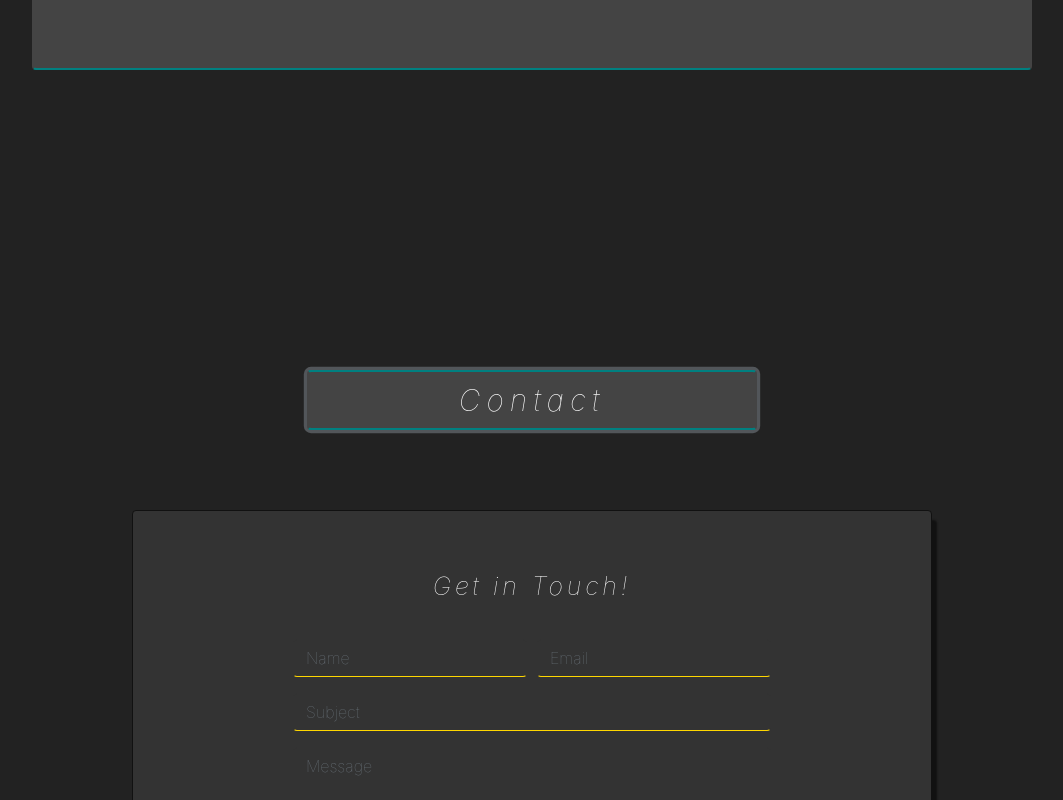
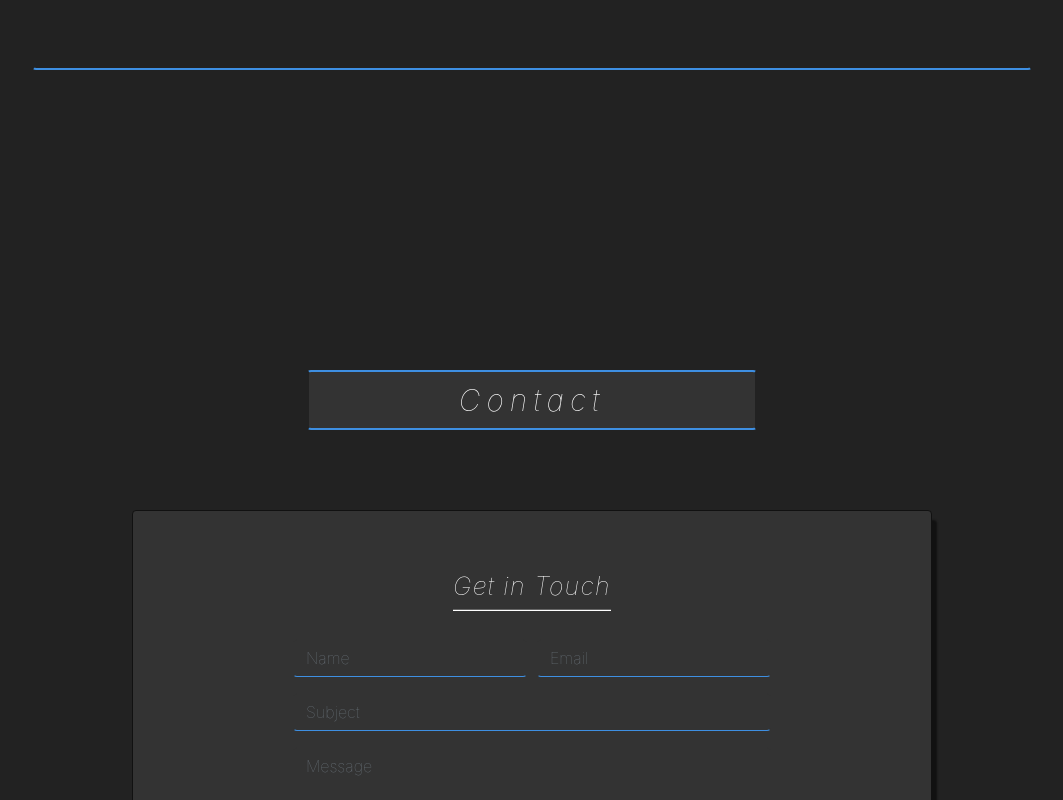
Before and after one commit to anthonytwh/anthonytwh.github.io, a React (Create React App) app: page / in a window 1280 px wide. Both pictures are taken after a click on the button "Contact". Shown: the part 3505-4305 px from the top of the page, without its empty margins (108-1171 px from the left). Built offline with nearby package versions, Linux system fonts and the light colour scheme.

Commit message:
format contact and portfolio

```diff
--- a/src/assets/styles.css
+++ b/src/assets/styles.css
@@ -9,6 +9,9 @@ Text-Title == size: 35px, spacing: 0.15em
 Text-Header == size: 25px, spacing: 0.05em
 Text-Body == size: 15px
 --
+
+Subcolor Primary == #3E8FE2
+Subcolor Secondary == lightblue
 */
 
 
@@ -292,11 +295,11 @@ P O R T F O L I O
   cursor: pointer;
   margin: 0 auto;
 
-  background: #444;
-  border: 2px solid #444;
-  border-color: #444;
-  border-top-color: teal;
-  border-bottom-color: teal;
+  background: #222;
+  border: 2px solid #222;
+  border-color: #222;
+  border-top-color: #3E8FE2;
+  border-bottom-color: #3E8FE2;
   color: white;
 
   font-size: 50px;
@@ -309,9 +312,27 @@ P O R T F O L I O
   margin-top: 5em;
 }
 
+.Portfolio-badge:hover {
+  border-top-color: lightblue;
+  border-bottom-color: lightblue;
+  background: #333;
+  border-color: #333;
+  color: lightgrey;
+  transform:scale(1.005);
+}
+
+.Portfolio-badge:focus {
+  outline: none;
+  box-shadow: none;
+  background: #333;
+  border-color: none;
+  border-top-color: #3E8FE2;
+  border-bottom-color: #3E8FE2;
+}
+
 .Portfolio-card {
   background-color: #333;
-  border-color: #111;
+  border-color: none;
   padding-top: 2.5%;
   padding-bottom: 2.5%;
   padding-left: 2.5%;
@@ -350,7 +371,12 @@ P O R T F O L I O
 }
 
 .Portfolio-href {
+  color: #3E8FE2;
+}
+
+.Portfolio-href:hover {
   color: lightblue;
+  text-decoration: none;
 }
 
 
@@ -384,11 +410,11 @@ C O N T A C T
   cursor: pointer;
   margin: 0 auto;
 
-  background: #444;
-  border: 2px solid #444;
-  border-color: #444;
-  border-top-color: teal;
-  border-bottom-color: teal;
+  background: #222;
+  border: 2px solid #222;
+  border-color: #222;
+  border-top-color: #3E8FE2;
+  border-bottom-color: #3E8FE2;
   color: white;
 
   font-size: 30px;
@@ -401,6 +427,24 @@ C O N T A C T
   margin-top: 10em;
 }
 
+.Contact-badge:hover {
+  border-top-color: lightblue;
+  border-bottom-color: lightblue;
+  background: #333;
+  border-color: #333;
+  color: lightgrey;
+  transform:scale(1.005);
+}
+
+.Contact-badge:focus {
+  outline: none;
+  box-shadow: none;
+  background: #333;
+  border-color: none;
+  border-top-color: #3E8FE2;
+  border-bottom-color: #3E8FE2;
+}
+
 .Contact-form {
   padding-left: 5em;
   padding-right: 5em;
@@ -410,8 +454,13 @@ C O N T A C T
   font-weight: 100;
   font-size: 25px;
   color: white;
-  letter-spacing: 0.15em;
+  letter-spacing: 0.05em;
   font-style: italic;
+  background-size: 0.5px 1em;
+  box-shadow:
+    inset 0 -0.8em #333,
+    inset 0 -0.85em white;
+  display: inline;
   padding-top: 1em;
   padding-bottom: 1em;
 }
@@ -419,33 +468,36 @@ C O N T A C T
 .Contact-input {
   background-color: #333;
   border-color: #333;
-  border-bottom-color: gold;
+  border-bottom-color: #3E8FE2;
   font-weight: 100;
 }
 
 .Contact-input:focus {
-  background: #333;
+  background: #444;
   color: white;
-  border-color: #333;
+  border-color: #444;
+  border-bottom-color: lightblue;
+  cursor: default;
+  box-shadow: none;
+  outline: none;
 }
 
-.Contact-input:active {
-  background: grey;
-  color: white;
-  border-color: grey;
+.Contact-input:-webkit-autofill {
+  transition: background-color 99999s ease-in-out 0s;
+  -webkit-text-fill-color: white !important;
 }
 
 .Contact-button {
-  background-color: grey;
-  border-color: grey;
-  color: white;
+  background-color: #444;
+  border-color: #3E8FE2;
+  color: #999;
   height: 3em;
   width: 20em;
 }
 
 .Contact-button:hover {
-  background-color: gold;
-  border-color: gold;
+  background-color: #666;
+  border-color: #666;
   color: white;
 }
 
--- a/src/components/Contact.jsx
+++ b/src/components/Contact.jsx
@@ -1,5 +1,5 @@
 import React, { Component} from 'react';
-import { Card, Col, Row, Button, Form, FormGroup, Input, Label } from 'reactstrap';
+import { Card, Col, Row, Button, Form, FormGroup, Input, Label, Toast, ToastBody, ToastHeader } from 'reactstrap';
 
 import '../assets/styles.css';
 
@@ -14,8 +14,8 @@ class Contact extends Component {
 		return (
 			<div>
 				<Card className="Contact">
+					<Label className="Contact-label"> Get in Touch </Label>
 					<Form className="Contact-form">
-						<Label className="Contact-label">Get in Touch!</Label>
 						<Row form>
 							<Col>
 								<FormGroup>
```
Also changed, not shown: package.json (+28 -16 lines), 1 other file (tests, documents, lock files or other folders).
